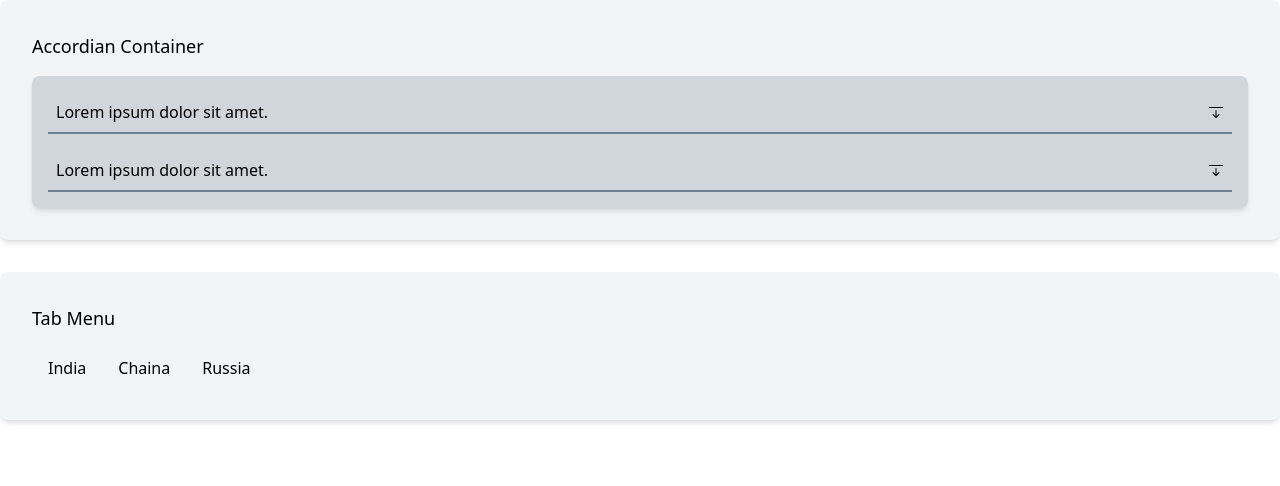
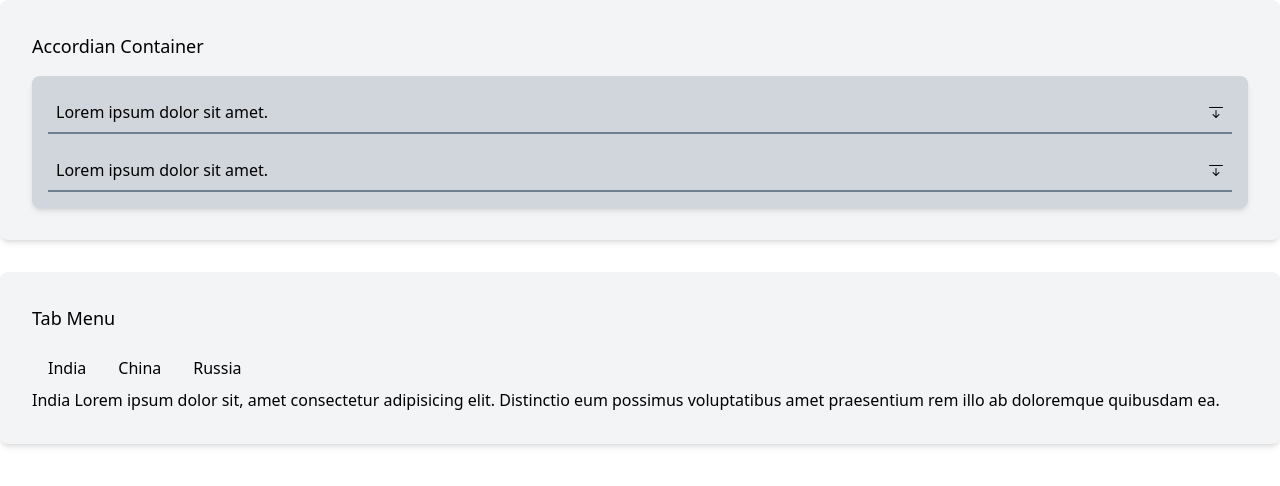
Before and after one commit to Prit-das/Accordian_TabMenu, a plain HTML site: page index.html in a window 1280 px wide. Both pictures are taken after a click on the element "India". Drawn offline with nearby package versions, Linux system fonts and the light colour scheme.

Commit message:
Final commit

```diff
--- a/index.html
+++ b/index.html
@@ -43,9 +43,20 @@
             <!-- Tab menu container -->
             <div class="flex flex-col mt-4">
                 <div class="flex menu">
-                    <h4 class="text-md font-medium item">India</h4>
-                    <h4 class="text-md font-medium item">Chaina</h4>
+                    <h4 class="text-md font-medium item active">India</h4>
+                    <h4 class="text-md font-medium item">China</h4>
                     <h4 class="text-md font-medium item">Russia</h4>
+                </div>
+                <div class="flex flex-col">
+                    <div class="tabContent active">
+                        <p class="India">India Lorem ipsum dolor sit, amet consectetur adipisicing elit. Distinctio eum possimus voluptatibus amet praesentium rem illo ab doloremque quibusdam ea.</p>
+                    </div>
+                    <div class="tabContent">
+                        <p class="China">China Lorem ipsum dolor sit, amet consectetur adipisicing elit. Distinctio eum possimus voluptatibus amet praesentium rem illo ab doloremque quibusdam ea.</p>
+                    </div>
+                    <div class="tabContent">
+                        <p class="Russia">Russia Lorem ipsum dolor sit, amet consectetur adipisicing elit. Distinctio eum possimus voluptatibus amet praesentium rem illo ab doloremque quibusdam ea.</p>
+                    </div>
                 </div>
             </div>
         </div>
--- a/script.js
+++ b/script.js
@@ -1,5 +1,5 @@
+// Accordian
 let accordian = document.querySelector("#accordian-container");
-
 let group = accordian.querySelectorAll(".group");
 
 group.forEach(element => {
@@ -25,12 +25,29 @@ group.forEach(element => {
     })
 });
 
+// Tab menu
 let menu = document.querySelector(".menu");
+let items = menu.querySelectorAll(".item");
+let tabContent = document.querySelectorAll('.tabContent');
 
-let items = menu.querySelectorAll(".item");
+tabContent.forEach(element =>{
+    if (element.classList.contains('active')) {
+        element.style.display = "block";
+    }else{
+        element.style.display = "none";
+    }
+})
 
-items.forEach(element => {
+items.forEach((element, place) => {
     element.addEventListener('click', () => {
-        console.log(element.innerHTML);
+        tabContent.forEach((content, index) =>{
+            if (place == index) {
+                element.classList.add('.item:hover');
+                content.style.display = 'block';
+            }else{
+                element.classList.remove('.item:hover');
+                content.style.display = 'none';
+            }
+        })
     });
 });
```
Also changed, not shown: style.css (line endings or trailing spaces).
